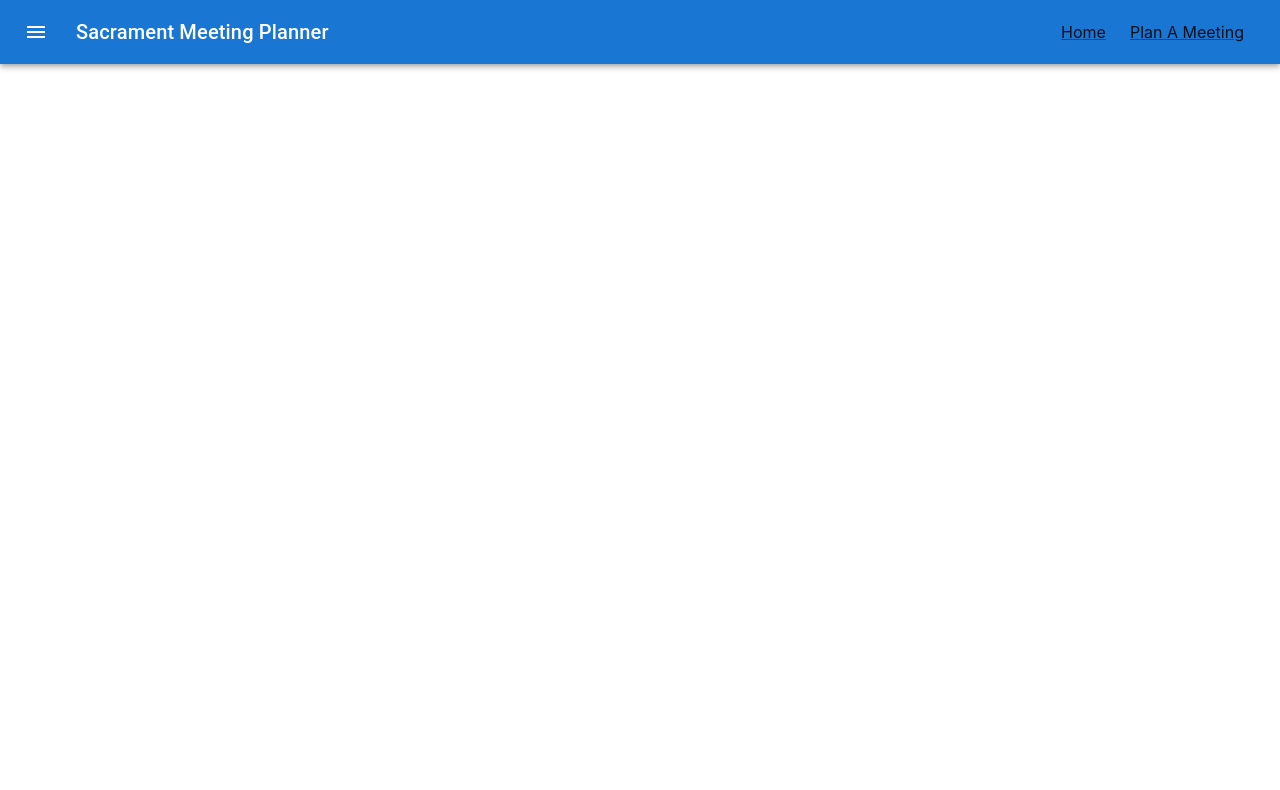
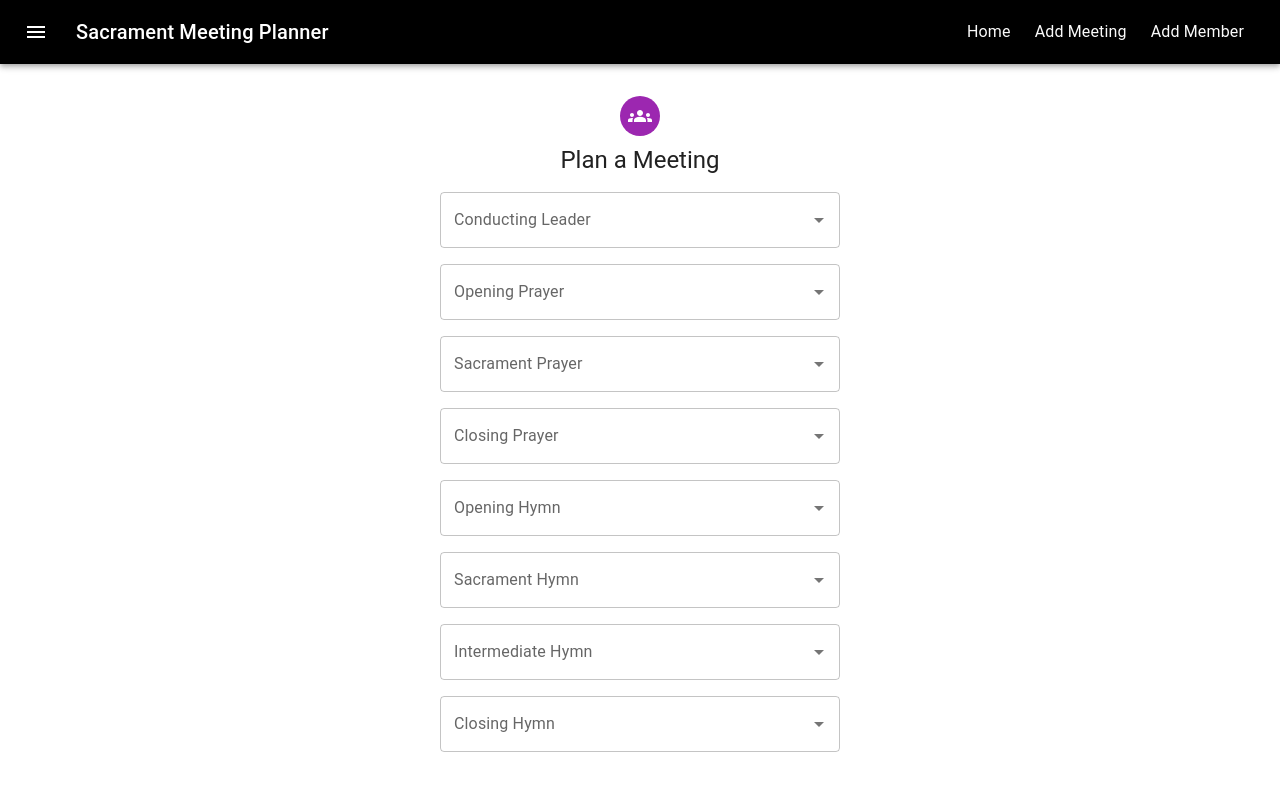
Before and after one commit to cswitzer/SacramentMeetingPlanner, a React (Create React App) app: page /add-plan in a window 1280 px wide. Shown: the top 790 px of the page. Built offline with nearby package versions, Linux system fonts and the light colour scheme.

Commit message:
added autocomplete select fields

```diff
--- a/src/App.js
+++ b/src/App.js
@@ -3,7 +3,7 @@ import { BrowserRouter as Router, Routes, Route } from "react-router-dom"
 import Button from "@mui/material/Button"
 
 import Home from "./pages/Home"
-import SacramentPlan from "./pages/SacramentPlan"
+import AddSacramentPlanForm from "./pages/AddSacramentPlanForm"
 import Navbar from "./components/Navbar"
 import "./App.css"
 
@@ -14,7 +14,7 @@ function App() {
         <Navbar />
         <Routes>
           <Route path='/' element={<Home />} />
-          <Route path='/sacrament-plan' element={<SacramentPlan />} />
+          <Route path='/add-plan' element={<AddSacramentPlanForm />} />
         </Routes>
       </Router>
     </>
--- a/src/components/Navbar.jsx
+++ b/src/components/Navbar.jsx
@@ -12,7 +12,7 @@ import MenuIcon from "@mui/icons-material/Menu"
 const Navbar = () => {
   return (
     <Box sx={{ flexGrow: 1 }}>
-      <AppBar position='static'>
+      <AppBar position='static' sx={{ background: "black" }}>
         {/* Toolbar sets flex positioning to row */}
         <Toolbar>
           <IconButton
@@ -30,18 +30,29 @@ const Navbar = () => {
           <Link
             component={RouterLink}
             to='/'
-            color='text.primary'
+            color='#fafafa'
+            underline='hover'
             sx={{ my: 1, mx: 1.5 }}
           >
             Home
           </Link>
           <Link
             component={RouterLink}
-            to='/sacrament-plan'
-            color='text.primary'
+            to='/add-plan'
+            color='#fafafa'
+            underline='hover'
             sx={{ my: 1, mx: 1.5 }}
           >
-            Plan A Meeting
+            Add Meeting
+          </Link>
+          <Link
+            component={RouterLink}
+            to='/add-member'
+            color='#fafafa'
+            underline='hover'
+            sx={{ my: 1, mx: 1.5 }}
+          >
+            Add Member
           </Link>
         </Toolbar>
       </AppBar>
--- /dev/null
+++ b/src/pages/AddSacramentPlanForm.jsx
@@ -0,0 +1,109 @@
+import React from "react"
+import Avatar from "@mui/material/Avatar"
+import CssBaseline from "@mui/material/CssBaseline"
+import Stack from "@mui/material/Stack"
+import Autocomplete from "@mui/material/Autocomplete"
+import TextField from "@mui/material/TextField"
+import Box from "@mui/material/Box"
+import GroupsIcon from "@mui/icons-material/Groups"
+import Typography from "@mui/material/Typography"
+import Container from "@mui/material/Container"
+import { createTheme, ThemeProvider } from "@mui/material/styles"
+
+const members = [
+  { MemberId: 1, FullName: "Chase Switzer" },
+  { MemberId: 2, FullName: "Lily Switzer" },
+  { MemberId: 3, FullName: "David Matthews" },
+  { MemberId: 4, FullName: "Janice Johnson" },
+  { MemberId: 5, FullName: "James Cameron" },
+]
+
+const hymns = [
+  { HymnNumber: 1, HymnTitle: "The Morning Breaks", HymnType: "Restoration" },
+  { HymnNumber: 2, HymnTitle: "The Spirit of God", HymnType: "Restoration" },
+  { HymnNumber: 3, HymnTitle: "Now Let Us Rejoice", HymnType: "Restoration" },
+]
+
+const AddSacramentPlanForm = () => {
+  const theme = createTheme()
+
+  return (
+    <ThemeProvider theme={theme}>
+      <Container component='main' maxWidth='xs'>
+        <CssBaseline />
+        <Box
+          sx={{
+            marginTop: 3,
+            display: "flex",
+            flexDirection: "column",
+            alignItems: "center",
+          }}
+        >
+          <Avatar sx={{ m: 1, bgcolor: "secondary.main" }}>
+            <GroupsIcon />
+          </Avatar>
+          <Typography component='h1' variant='h5'>
+            Plan a Meeting
+          </Typography>
+          <Stack spacing={2} marginTop={2} width='400px'>
+            <Autocomplete
+              options={members.map((member) => member.FullName)}
+              fullWidth
+              renderInput={(params) => (
+                <TextField {...params} label='Conducting Leader' />
+              )}
+            />
+            <Autocomplete
+              options={members.map((member) => member.FullName)}
+              fullWidth
+              renderInput={(params) => (
+                <TextField {...params} label='Opening Prayer' />
+              )}
+            />
+            <Autocomplete
+              options={members.map((member) => member.FullName)}
+              fullWidth
+              renderInput={(params) => (
+                <TextField {...params} label='Sacrament Prayer' />
+              )}
+            />
+            <Autocomplete
+              options={members.map((member) => member.FullName)}
+              fullWidth
+              renderInput={(params) => (
+                <TextField {...params} label='Closing Prayer' />
+              )}
+            />
+            <Autocomplete
+              options={hymns.map((hymn) => hymn.HymnTitle)}
+              fullWidth
+              renderInput={(params) => (
+                <TextField {...params} label='Opening Hymn' />
+              )}
+            />
+            <Autocomplete
+              options={hymns.map((hymn) => hymn.HymnTitle)}
+              renderInput={(params) => (
+                <TextField {...params} label='Sacrament Hymn' />
+              )}
+            />
+            <Autocomplete
+              options={hymns.map((hymn) => hymn.HymnTitle)}
+              renderInput={(params) => (
+                <TextField {...params} label='Intermediate Hymn' />
+              )}
+            />
+            <Autocomplete
+              options={hymns.map((hymn) => hymn.HymnTitle)}
+              renderInput={(params) => (
+                <TextField {...params} label='Closing Hymn' />
+              )}
+            />
+          </Stack>
+        </Box>
+      </Container>
+    </ThemeProvider>
+  )
+}
+
+export default AddSacramentPlanForm
--- a/src/pages/Home.jsx
+++ b/src/pages/Home.jsx
@@ -1,4 +1,4 @@
-import React from "react"
+import React, { useEffect } from "react"
 import Container from "@mui/material/Container"
 import CssBaseline from "@mui/material/CssBaseline"
 import { createTheme, ThemeProvider } from "@mui/material/styles"
@@ -6,6 +6,7 @@ import { createTheme, ThemeProvider } from "@mui/material/styles"
 const Home = () => {
   const theme = createTheme()
 
+  // display a list of sacrament meetings delivered from Web API
   return (
     <ThemeProvider theme={theme}>
       <Container component='main' maxWidth='lg'>
--- a/src/pages/SacramentPlan.jsx
+++ /dev/null
@@ -1,60 +0,0 @@
-import * as React from "react"
-import Avatar from "@mui/material/Avatar"
-import CssBaseline from "@mui/material/CssBaseline"
-import TextField from "@mui/material/TextField"
-import Box from "@mui/material/Box"
-import LockOutlinedIcon from "@mui/icons-material/LockOutlined"
-import Typography from "@mui/material/Typography"
-import Container from "@mui/material/Container"
-import { createTheme, ThemeProvider } from "@mui/material/styles"
-
-const SacramentPlan = () => {
-  const theme = createTheme()
-
-  return (
-    <ThemeProvider theme={theme}>
-      <Container component='main' maxWidth='xs'>
-        <CssBaseline />
-        <Box
-          sx={{
-            marginTop: 8,
-            display: "flex",
-            flexDirection: "column",
-            alignItems: "center",
-          }}
-        >
-          <Avatar sx={{ m: 1, bgcolor: "secondary.main" }}>
-            <LockOutlinedIcon />
-          </Avatar>
-          <Typography component='h1' variant='h5'>
-            Sign up
-          </Typography>
-          <Box component='form' noValidate sx={{ mt: 1 }}>
-            <TextField
-              margin='normal'
-              required
-              fullWidth
-              id='email'
-              label='Email Address'
-              name='email'
-              autoComplete='email'
-              autoFocus
-            />
-            <TextField
-              margin='normal'
-              required
-              fullWidth
-              name='password'
-              label='Password'
-              type='password'
-              id='password'
-              autoComplete='current-password'
-            />
-          </Box>
-        </Box>
-      </Container>
-    </ThemeProvider>
-  )
-}
-
-export default SacramentPlan
```
